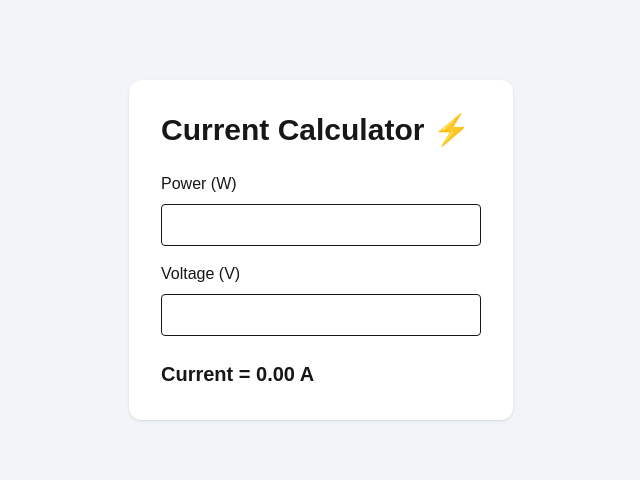
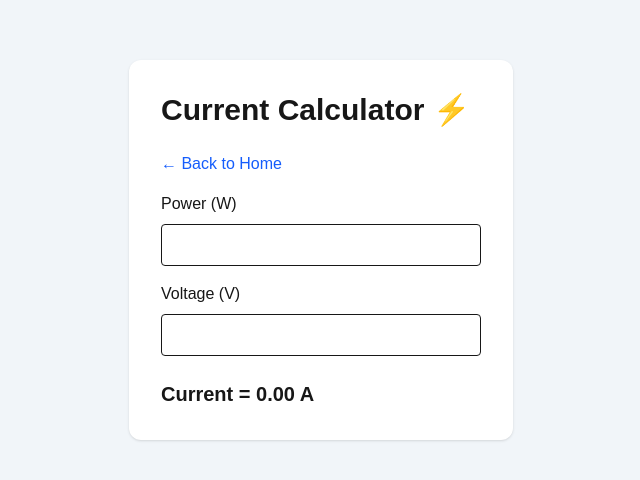
Before and after one commit to Anouar-azzi-spec/electrokit, a Next.js app: page /current in a window 1280 px wide. Shown: the part 150-630 px from the top of the page, without its empty margins (319-959 px from the left). Built offline with nearby package versions, Linux system fonts and the light colour scheme.

Commit message:
Added back to home navigation

```diff
--- a/src/app/cablesize/page.tsx
+++ b/src/app/cablesize/page.tsx
@@ -1,6 +1,7 @@
 "use client";
 
 import { useState } from "react";
+import Link from "next/link";
 
 export default function CableSizePage() {
   const [current, setCurrent] = useState("");
@@ -21,6 +22,12 @@ export default function CableSizePage() {
         <h1 className="text-3xl font-bold mb-6">
           Cable Size Calculator ⚡
         </h1>
+        <Link
+         href="/"
+         className="text-blue-600 hover:underline mb-4 block"
+        >
+         ← Back to Home
+        </Link>
 
         <label className="block mb-2">
           Current (A)
--- a/src/app/current/page.tsx
+++ b/src/app/current/page.tsx
@@ -1,6 +1,7 @@
 "use client";
 
 import { useState } from "react";
+import Link from "next/link";
 
 export default function CurrentPage() {
   const [power, setPower] = useState("");
@@ -17,6 +18,13 @@ export default function CurrentPage() {
         <h1 className="text-3xl font-bold mb-6">
           Current Calculator ⚡
         </h1>
+
+        <Link
+         href="/"
+         className="text-blue-600 hover:underline mb-4 block"
+        >
+         ← Back to Home
+        </Link>
 
         <label className="block mb-2">
           Power (W)
--- a/src/app/power/page.tsx
+++ b/src/app/power/page.tsx
@@ -1,6 +1,7 @@
 "use client";
 
 import { useState } from "react";
+import Link from "next/link";
 
 export default function PowerPage() {
   const [voltage, setVoltage] = useState("");
@@ -15,6 +16,12 @@ export default function PowerPage() {
         <h1 className="text-3xl font-bold mb-6">
           Power Calculator ⚡
         </h1>
+        <Link
+         href="/"
+         className="text-blue-600 hover:underline mb-4 block"
+        >
+         ← Back to Home
+        </Link>
 
         <label className="block mb-2">
           Voltage (V)
--- a/src/app/voltagedrop/page.tsx
+++ b/src/app/voltagedrop/page.tsx
@@ -1,6 +1,7 @@
 "use client";
 
 import { useState } from "react";
+import Link from "next/link";
 
 export default function VoltageDropPage() {
   const [current, setCurrent] = useState("");
@@ -19,6 +20,13 @@ export default function VoltageDropPage() {
         <h1 className="text-3xl font-bold mb-6">
           Voltage Drop Calculator ⚡
         </h1>
+
+        <Link
+         href="/"
+         className="text-blue-600 hover:underline mb-4 block"
+        >
+         ← Back to Home
+        </Link>
 
         <label className="block mb-2">
           Current (A)
```
